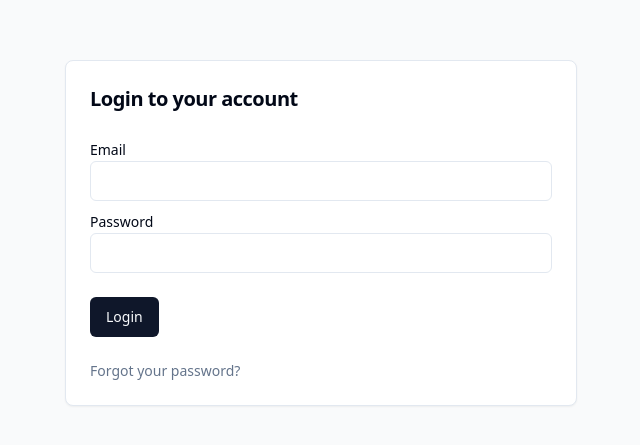
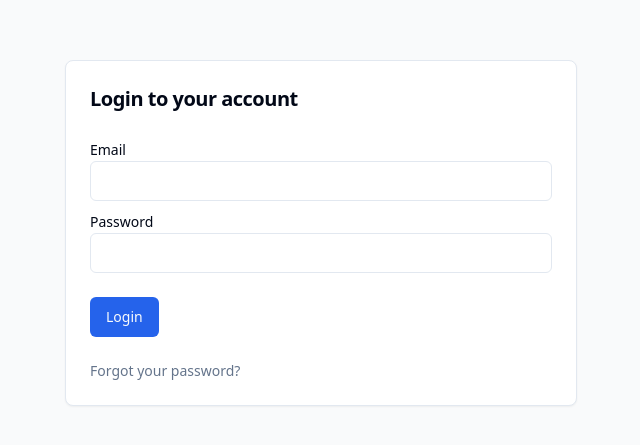
Before and after one commit to richardamare/classroom-frontend-nextjs13, a Next.js app: page / in a window 1280 px wide. Shown: the part 167-612 px from the top of the page, without its empty margins (319-959 px from the left). Built offline with nearby package versions, Linux system fonts and the light colour scheme.

Commit message:
feat: add custom theme

```diff
--- a/src/styles/globals.css
+++ b/src/styles/globals.css
@@ -1,68 +1,52 @@
 @tailwind base;
 @tailwind components;
 @tailwind utilities;
+
 
 @layer base {
     :root {
         --background: 0 0% 100%;
         --foreground: 222.2 84% 4.9%;
-
         --card: 0 0% 100%;
         --card-foreground: 222.2 84% 4.9%;
-
         --popover: 0 0% 100%;
         --popover-foreground: 222.2 84% 4.9%;
-
-    --primary: 222.2 47.4% 11.2%;
+        --primary: 221.2 83.2% 53.3%;
         --primary-foreground: 210 40% 98%;
-
         --secondary: 210 40% 96.1%;
         --secondary-foreground: 222.2 47.4% 11.2%;
-
         --muted: 210 40% 96.1%;
         --muted-foreground: 215.4 16.3% 46.9%;
-
         --accent: 210 40% 96.1%;
         --accent-foreground: 222.2 47.4% 11.2%;
-
         --destructive: 0 84.2% 60.2%;
         --destructive-foreground: 210 40% 98%;
-
         --border: 214.3 31.8% 91.4%;
         --input: 214.3 31.8% 91.4%;
-    --ring: 222.2 84% 4.9%;
-
+        --ring: 221.2 83.2% 53.3%;
         --radius: 0.5rem;
     }
 
     .dark {
         --background: 222.2 84% 4.9%;
         --foreground: 210 40% 98%;
-
         --card: 222.2 84% 4.9%;
         --card-foreground: 210 40% 98%;
-
         --popover: 222.2 84% 4.9%;
         --popover-foreground: 210 40% 98%;
-
-    --primary: 210 40% 98%;
+        --primary: 217.2 91.2% 59.8%;
         --primary-foreground: 222.2 47.4% 11.2%;
-
         --secondary: 217.2 32.6% 17.5%;
         --secondary-foreground: 210 40% 98%;
-
         --muted: 217.2 32.6% 17.5%;
         --muted-foreground: 215 20.2% 65.1%;
-
         --accent: 217.2 32.6% 17.5%;
         --accent-foreground: 210 40% 98%;
-
         --destructive: 0 62.8% 30.6%;
         --destructive-foreground: 210 40% 98%;
-
         --border: 217.2 32.6% 17.5%;
         --input: 217.2 32.6% 17.5%;
-    --ring: 212.7 26.8% 83.9%;
+        --ring: 224.3 76.3% 48%;
     }
 }
 
@@ -70,6 +54,7 @@
     * {
         @apply border-border;
     }
+
     body {
         @apply bg-background text-foreground;
     }
```
Lines whose indentation alone changed are shown as unchanged.
